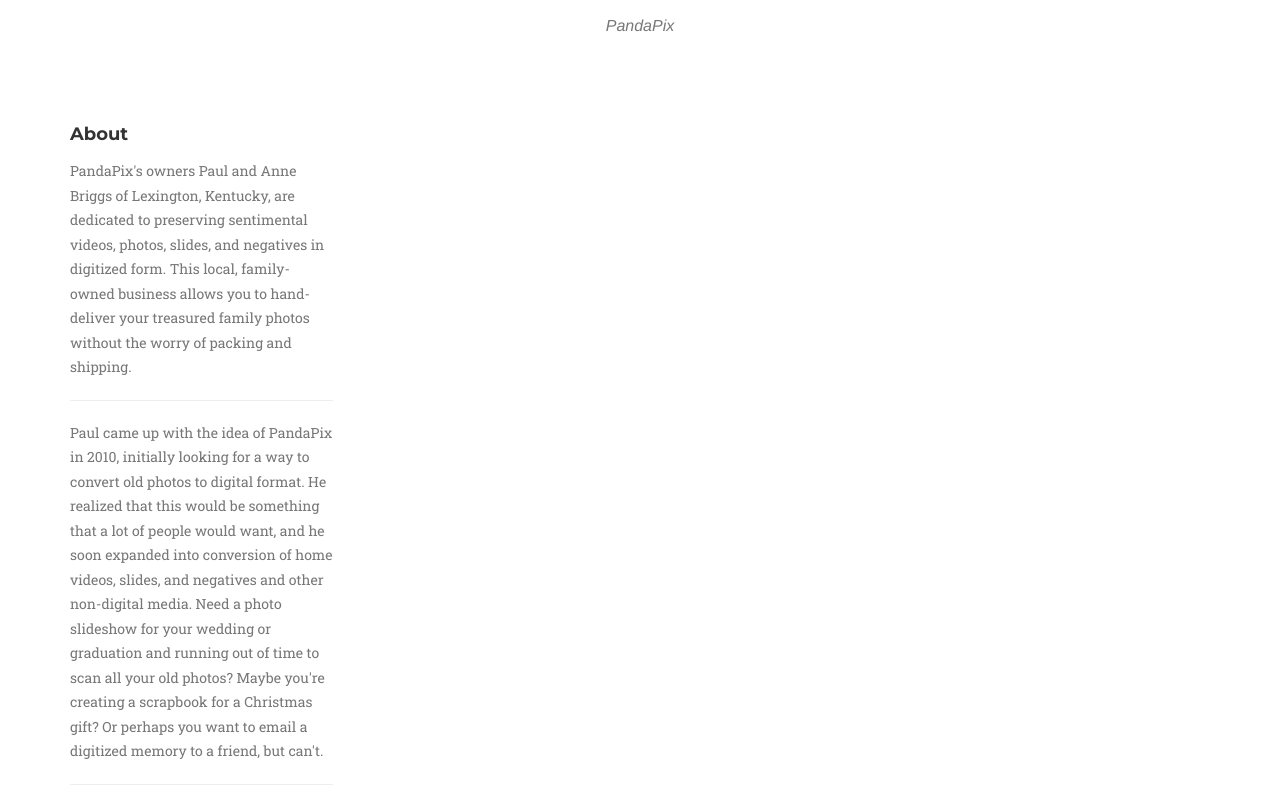
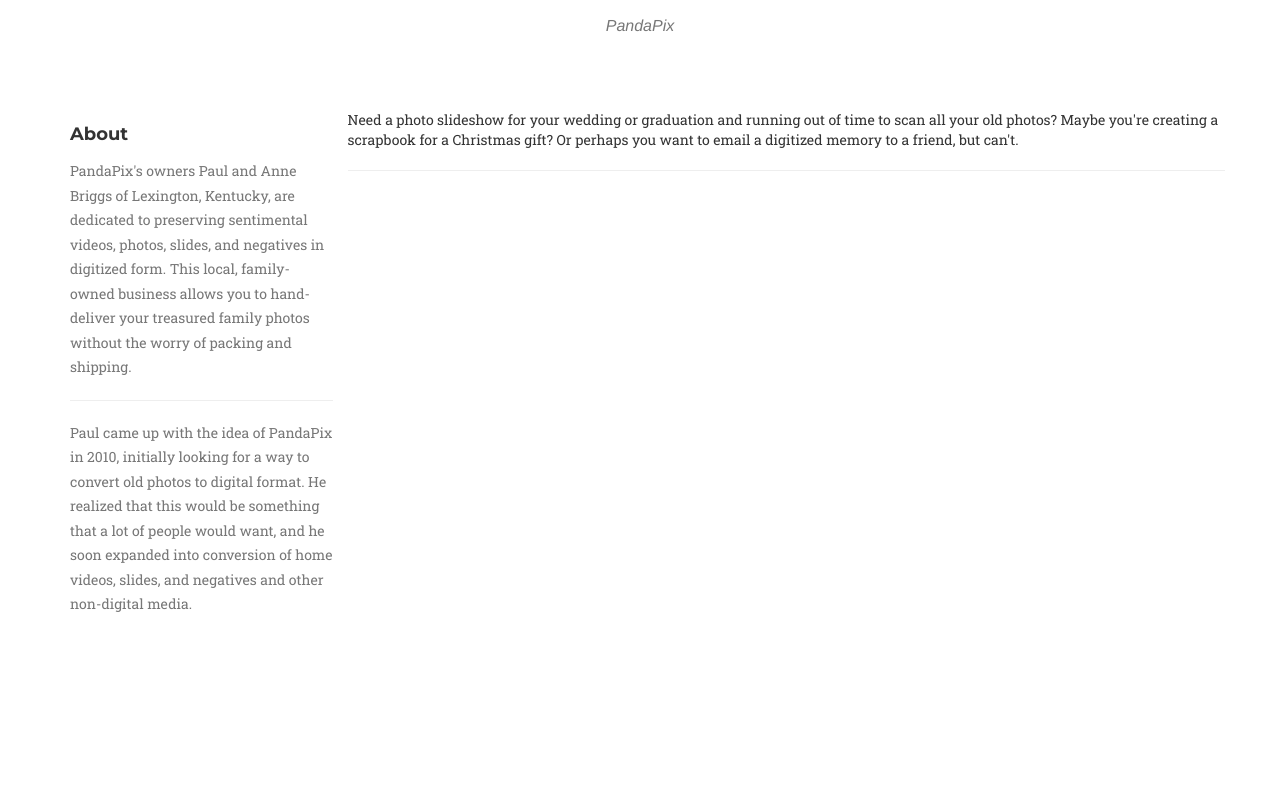
Before and after one commit to pandapix/pandapix.github.io, a website: page index.html in a window 1280 px wide. Shown: the part 1030-1838 px from the top of the page. Drawn offline with nearby package versions, Linux system fonts and the light colour scheme; a web font is replaced by a local one.

Commit message:
Update index.html

```diff
--- a/index.html
+++ b/index.html
@@ -113,7 +113,10 @@
                     <h4 class="service-heading">About</h4>
                     <p class="text-muted">PandaPix's owners Paul and Anne Briggs of Lexington, Kentucky, are dedicated to preserving sentimental videos, photos, slides, and negatives in digitized form. This local, family-owned business allows you to hand-deliver your treasured family photos without the worry of packing and shipping. </p>
 			<hr>
-			<p class="text-muted"> Paul came up with the idea of PandaPix in 2010, initially looking for a way to convert old photos to digital format.  He realized that this would be something that a lot of people would want, and he soon expanded into conversion of home videos, slides, and negatives and other non-digital media. Need a photo slideshow for your wedding or graduation and running out of time to scan all your old photos? Maybe you're creating a scrapbook for a Christmas gift? Or perhaps you want to email a digitized memory to a friend, but can't. </p>
+			<p class="text-muted"> Paul came up with the idea of PandaPix in 2010, initially looking for a way to convert old photos to digital format.  He realized that this would be something that a lot of people would want, and he soon expanded into conversion of home videos, slides, and negatives and other non-digital media. </p>
+			</div>
+
+			Need a photo slideshow for your wedding or graduation and running out of time to scan all your old photos? Maybe you're creating a scrapbook for a Christmas gift? Or perhaps you want to email a digitized memory to a friend, but can't. </p>
 
 			<p Entrust your family photos to PandaPix:
 We're a locally owned and family operated business.
```
